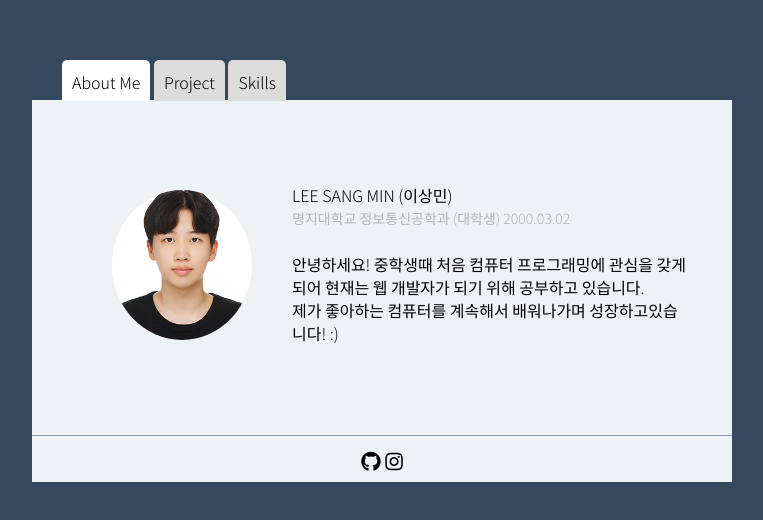
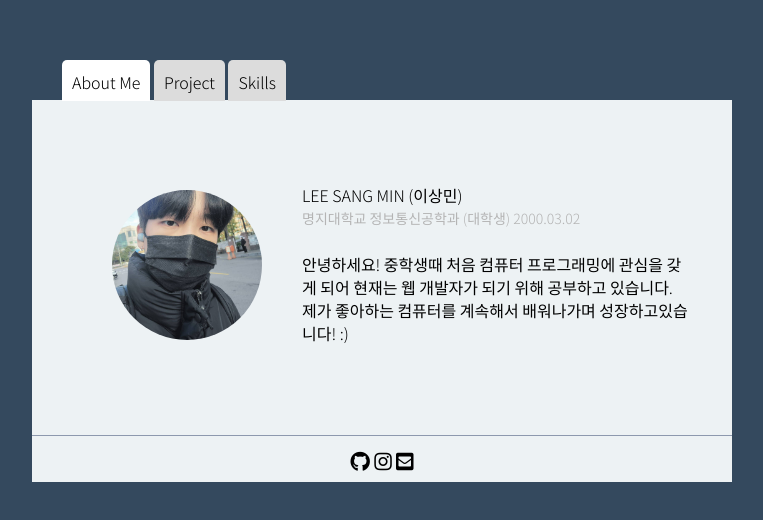
Before and after one commit to mini4614/portpolio, a plain HTML site: page index.html in a window 1280 px wide. Shown: the part 130-650 px from the top of the page, without its empty margins (258-1021 px from the left). Drawn offline with Linux system fonts and the light colour scheme.

Commit message:
마무리

```diff
--- a/css/app-a.css
+++ b/css/app-a.css
@@ -164,6 +164,12 @@ margin-left: 30px;
 }
 .SNS {
     font-size: 20px;
+
+}
+
+.SNS a {
+text-decoration: none;
+color: black;
 }
 
 @media(max-width:600px) {
--- a/index.html
+++ b/index.html
@@ -20,7 +20,7 @@
         </div>
 
         <div class="intro">
-            <img src="img/pic.jpg" alt="" class="Portfolio-img" />
+            <img src="img/myface.jpg" alt="" class="Portfolio-img" />
             <ul class="text">
                 <li>LEE SANG MIN (이상민)</li>
                 <li class="gray">명지대학교 정보통신공학과 (대학생) 2000.03.02</li>
@@ -32,9 +32,10 @@
 
         <div class="SNS">
 
-            <i class="fab fa-github"></i>
-            <i class="fab fa-instagram"></i>
 
+            <a href="https://github.com/mini4614"><i class="fab fa-github"></i></a>
+            <a href="https://www.instagram.com/more_than_min/"><i class="fab fa-instagram"></i></a>
+            <a href="mailto:mini4614@gmail.com"><i class="fas fa-envelope-square"></i></a>
 
         </div>
 
```
Also changed, not shown: Project.html (+2 -2 lines), Skills.html (+2 -2 lines), img/1.jpg (added), img/2.jpg (added), img/myface.jpg (added).
